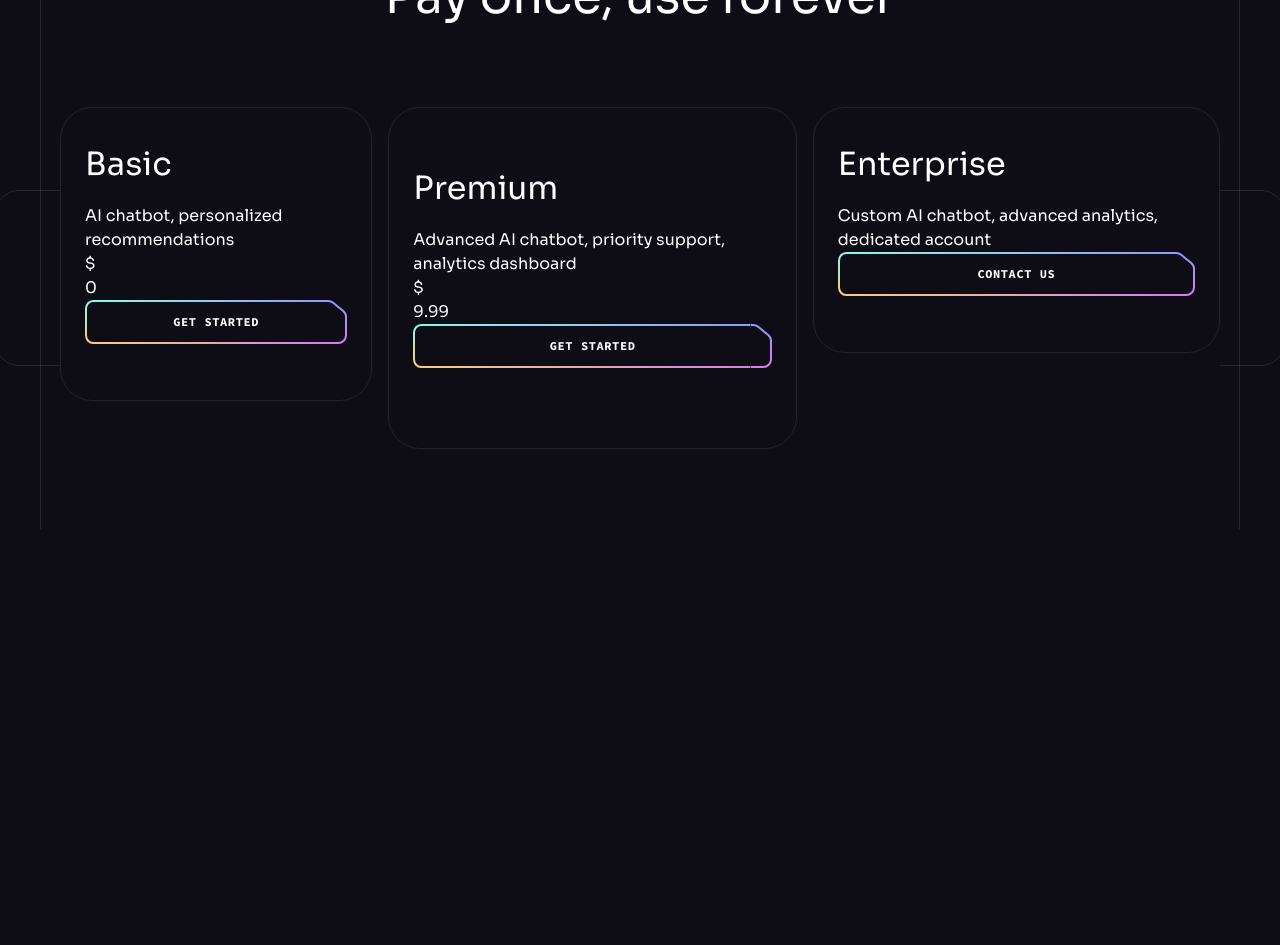
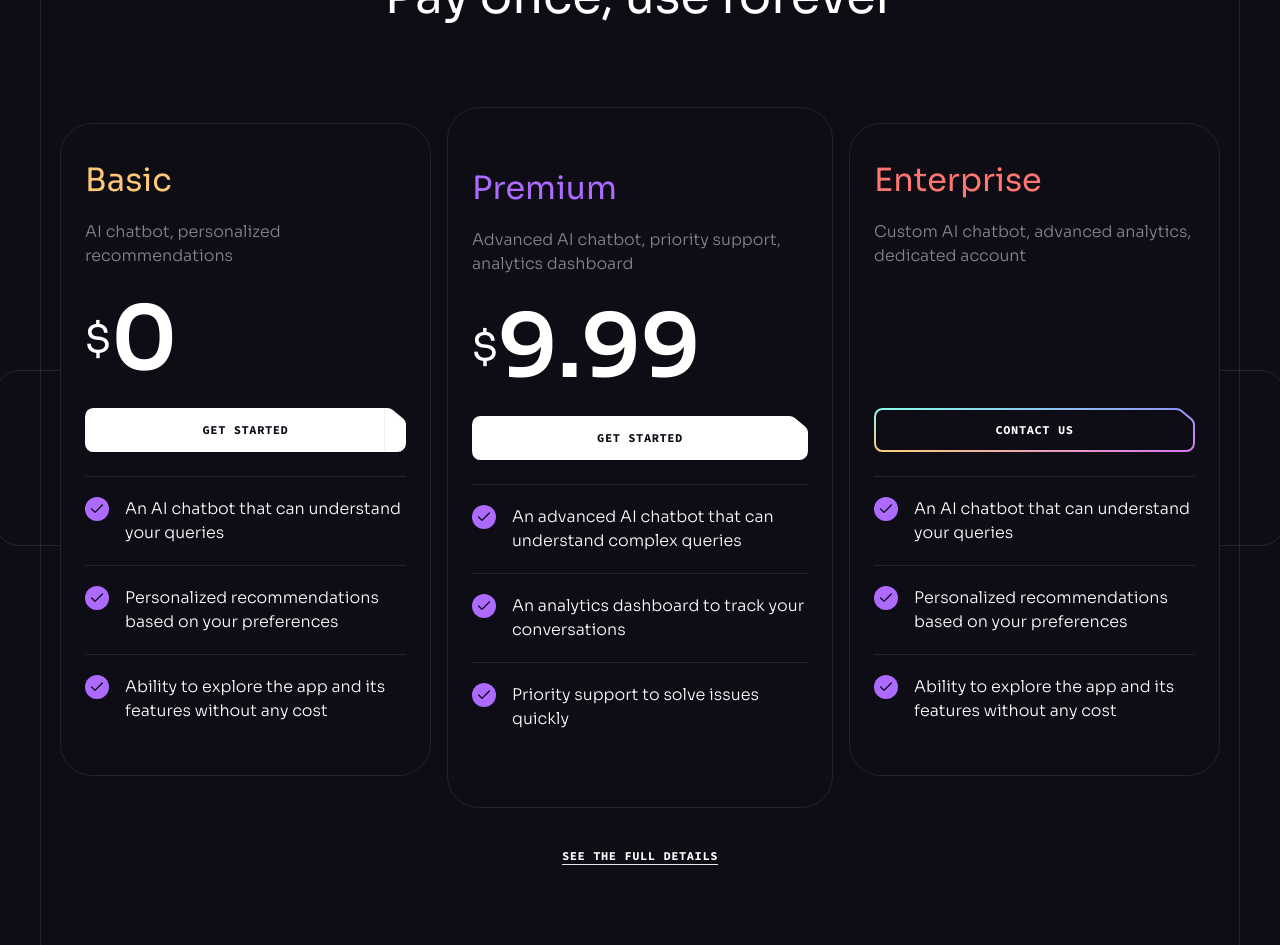
Before and after one commit to Diemrosely/Brainwave-Landing-Page, a React (Vite) app: page / in a window 1280 px wide. Shown: the part 6140-7085 px from the top of the page. Before the commit the page ends 6669 px from the top, so only its background shows below. Built offline with nearby package versions, Linux system fonts and the light colour scheme.

Commit message:
finished Pricing component and added additional styling to PricingList component

```diff
--- a/src/components/Pricing.jsx
+++ b/src/components/Pricing.jsx
@@ -36,6 +36,14 @@
           <LeftLine />
           <RightLine />
         </div>
+        <div className="flex justify-center mt-10">
+          <a
+            className="text-xs font-code font-bold tracking-wider uppercase border-b"
+            href="/pricing"
+          >
+            See the full details
+          </a>
+        </div>
       </div>
     </Section>
   );
--- a/src/components/PricingList.jsx
+++ b/src/components/PricingList.jsx
@@ -1,5 +1,6 @@
 import { pricing } from "../constants";
 import Button from "./Button";
+import { check } from "../assets";
 
 const PricingList = () => {
   return (
@@ -7,21 +8,40 @@
       {pricing.map((item) => (
         <div
           key={item.id}
-          className="w-[19rem] max-lg:w-full h-full px-6 bg-n-8 border border-n-6 rounded-[2rem] lg:w-auto even:py-14 odd:py-8"
+          className="w-[19rem] max-lg:w-full h-full px-6 bg-n-8 border border-n-6 rounded-[2rem] lg:w-auto even:py-14 odd:py-8 odd:my-4 [&>h4]:first:text-color-2 [&>h4]:even:text-color-1 [&>h4]:last:text-color-3"
         >
           <h4 className="h4 mb-4">{item.title}</h4>
-          <p>{item.description}</p>
-          <div>
+          <p className="body-2 min-h-[4rem] mb-3 text-n-1/50">
+            {item.description}
+          </p>
+          <div className="flex items-center h-[5.5rem] mb-6">
             {item.price && (
               <>
-                <div>$</div>
-                <div>{item.price}</div>
+                <div className="h3">$</div>
+                <div className="text-[5.5rem] leading-none font-bold">
+                  {item.price}
+                </div>
               </>
             )}
           </div>
-          <Button className="w-full mb-6">
+          <Button
+            className="w-full mb-6"
+            href={item.price ? "/pricing" : "mailto:contact@test.com"}
+            white={!!item.price}
+          >
             {item.price ? "Get started" : "Contact us"}
           </Button>
+          <ul>
+            {item.features.map((feature, index) => (
+              <li
+                key={index}
+                className="flex items-start py-5 border-t border-n-6"
+              >
+                <img src={check} width={24} height={24} alt="Check" />
+                <p className="body-2 ml-4">{feature}</p>
+              </li>
+            ))}
+          </ul>
         </div>
       ))}
     </div>
```
